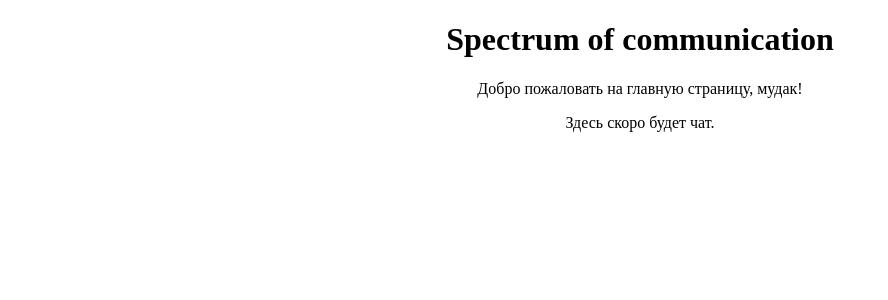
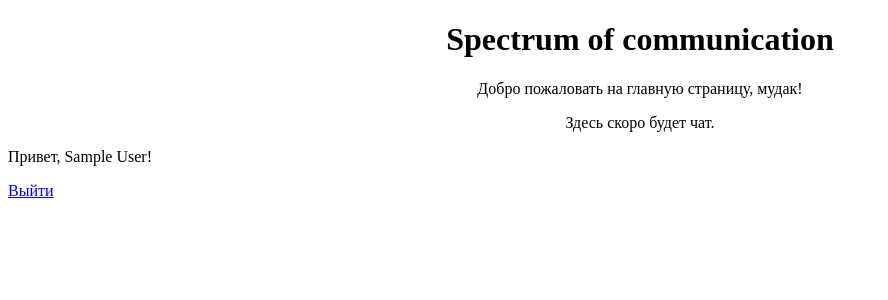
Before and after one commit to zenorvin-a11y/Spectrum-of-communication-3.0, a Flask app: page / in a window 1280 px wide. Shown: the part 260-560 px from the top of the page, without its empty margins (0-888 px from the left). Run offline with Flask 3, Linux system fonts and the light colour scheme; the visitor is signed in with stand-in values (Sample User, id 1).

Commit message:
Update index.html

```diff
--- a/templates/index.html
+++ b/templates/index.html
@@ -45,5 +45,12 @@
         <p>Здесь скоро будет чат.</p>
     </div>
 
+    {% if user.is_authenticated %}
+    <p>Привет, {{ user.name }}!</p>
+    <a href="/logout">Выйти</a>
+{% else %}
+    <a href="/login/google">Войти через Google</a>
+{% endif %}
+
 </body>
 </html>
```
